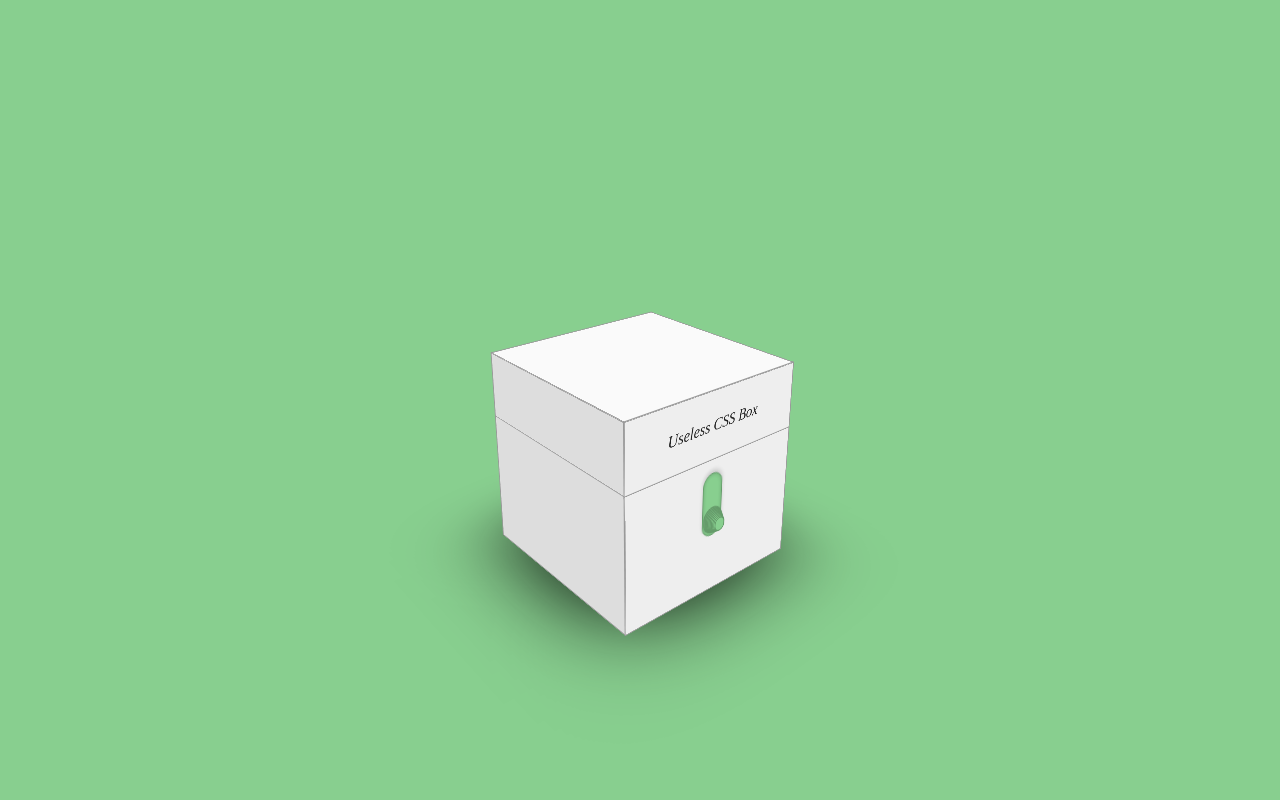
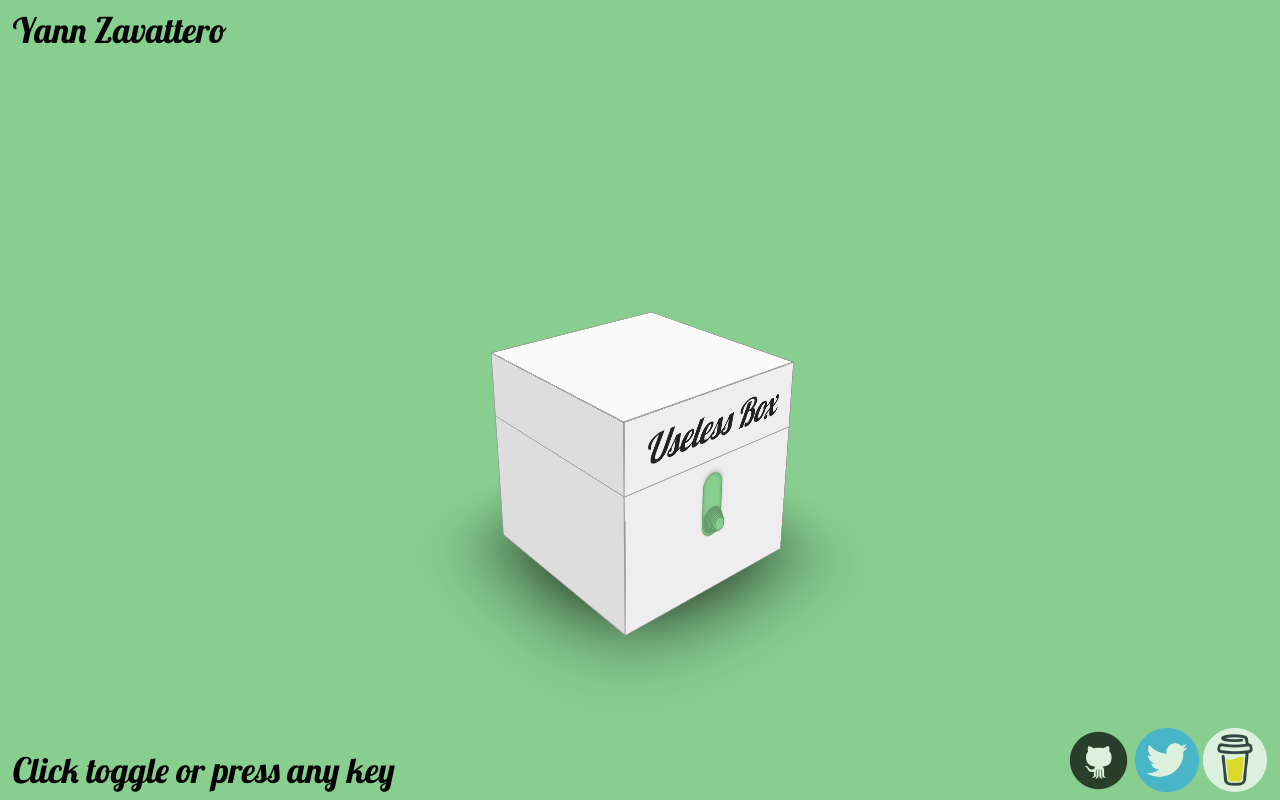
Before and after one commit to evayann/UselessBox, a website: page index.html in a window 1280 px wide. Drawn offline with Linux system fonts and the light colour scheme.

Commit message:
Add Link & Message

```diff
--- a/index.html
+++ b/index.html
@@ -3,10 +3,11 @@
   <head>
     <meta charset="utf-8">
     <meta name="viewport" content="width=device-width, initial-scale=1.0">
-    <meta property="og:title" content="Useless CSS Box">
+    <meta property="og:title" content="Useless Box">
     <meta property="og:type" content="website">
     <link rel="stylesheet" href="main.css">
-    <title>Useless CSS Box</title>
+    <link rel="icon" type="image/png" href="./assets/UselessBox.png" />
+    <title> Useless Box </title>
   </head>
   <body>
 
@@ -17,7 +18,7 @@
 
             <div class="box-tops">
               <div class="box-face-top box-face--is-front flex-col">
-                  <i class="margins"> Useless CSS Box </i>
+                  <i class="title"> Useless Box </i>
               </div>
               <div class="box-face-top box-face--is-back"></div>
               <div class="box-face-top box-face--is-left"></div>
@@ -80,7 +81,14 @@
       </div>
     </div>
 
-    <!-- <div id="link">Click toggle or press any key • <a href="" target="_blank">Source code</a></div> -->
+
+    <div id="me" class="text"> Yann Zavattero </div>
+    <div id="link" class="text">Click toggle or press any key </div>
+    <div id="about">
+     <a href="https://github.com/evayann/UselessBox"><img src="./assets/github.png" alt="Github"/></a>
+     <a href="https://twitter.com/_evayann_"><img src="./assets/twitter.png" alt="Twitter"></a>
+     <a href="https://www.buymeacoffee.com/evayann"><img src="./assets/BMC.png" alt="Buy Me a Coffee"></a>
+    </div>
 
     <script src="main.js"></script>
   </body>
--- a/main.scss
+++ b/main.scss
@@ -1,3 +1,5 @@
+@import url('https://fonts.googleapis.com/css2?family=Lobster&display=swap');
+
 /**************/
 /*  Variables */
 /**************/
@@ -5,6 +7,7 @@ $perspective: 800px;
 $u-size: 200px;
 $hu-size: $u-size / 2;
 
+$text-offset: 1%;
 
 $border-off: #863939;
 $off: #af4c4c;
@@ -24,6 +27,11 @@ body{
   background-color: $on;
 }
 
+.text {
+  font-family: 'Lobster', cursive;
+  font-size: #{"min(4vw, 35px)"};
+}
+
 .page {
   color: #222;
   display: flex;
@@ -32,6 +40,34 @@ body{
   justify-content: center;
   height: 100vh;
   text-align: center;
+}
+
+#me {
+  position: absolute;
+  left: $text-offset;
+  top: $text-offset;
+}
+
+#link {
+  position: absolute;
+  left: $text-offset;
+  bottom: $text-offset;
+}
+
+#about {
+  position: absolute;
+  right: $text-offset;
+  bottom: $text-offset;
+  height: 8vh;
+}
+
+#about > a > img {
+  opacity: 0.7;
+  height: 100%;
+}
+
+#about > a > img:hover {
+  opacity: 1;
 }
 
 /**************/
@@ -111,7 +147,9 @@ $split: 0.33;
   text-align: center;
 }
 
-.margins {
+.title {
+  font-family: 'Lobster', cursive;
+  font-size: 35px;
   margin-top: auto;
   margin-bottom: auto;
 }
```
Also changed, not shown: README.md, assets/BMC.png (added), assets/UselessBox.png (added), assets/github.png (added), assets/twitter.png (added), main.css, 1 other file.
